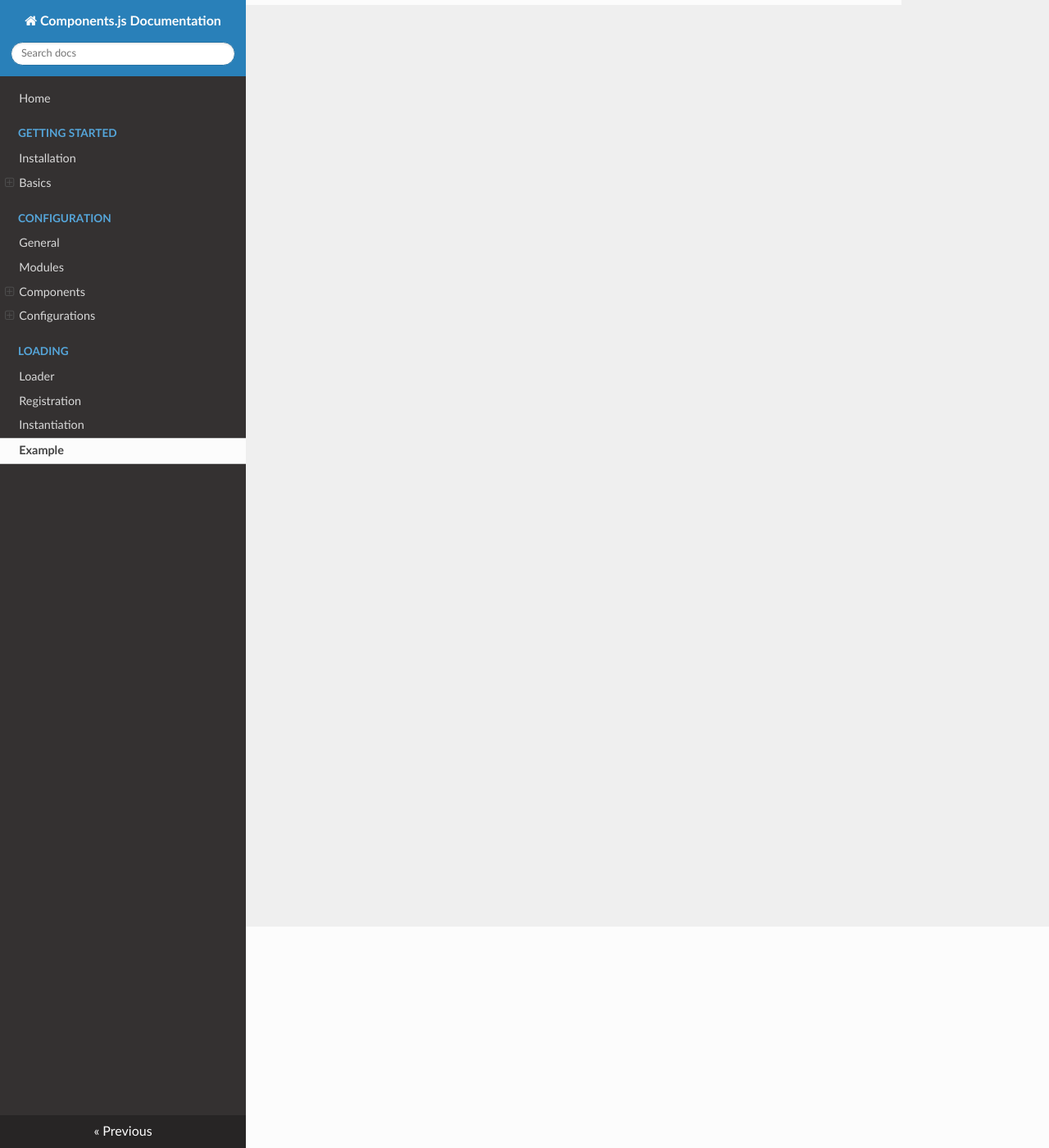
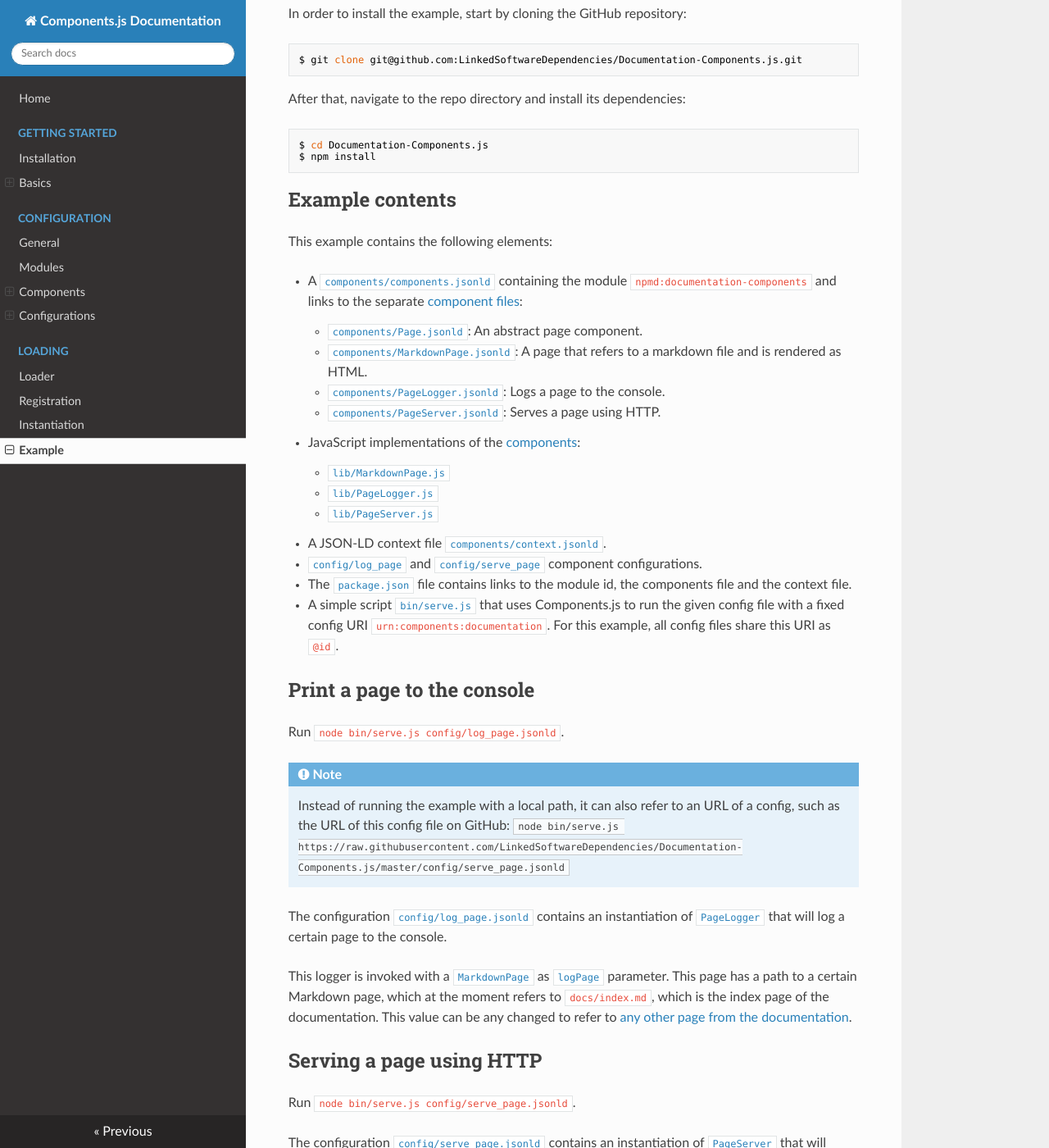
Before and after one commit to LinkedSoftwareDependencies/Documentation-Components.js, an MkDocs documentation site: the page built from docs/example.md, in a window 1280 px wide and 1400 px high, scrolled down 270 px. Shown: the whole window at 82% size. Built offline with MkDocs 1.6.1, drawn with Linux system fonts in a browser that asks for light colours; nearby versions of some CDN libraries; old or Windows-style settings are respelled for this version of MkDocs; some of the changed text lies outside the part shown.

Commit message:
Explain example in documentation

````diff
--- a/docs/example.md
+++ b/docs/example.md
@@ -1 +1,66 @@
-TODO
+As an example, this documentation has been made self-instantiatable using Components.js
+
+The necessary files for this instantiation are available on [the GitHub repository of this documentation](https://github.com/LinkedSoftwareDependencies/Documentation-Components.js).
+
+## Installation
+
+In order to install the example, start by cloning the GitHub repository:
+
+```bash
+$ git clone git@github.com:LinkedSoftwareDependencies/Documentation-Components.js.git
+```
+
+After that, navigate to the repo directory and install its dependencies:
+
+```bash
+$ cd Documentation-Components.js
+$ npm install
+```
+
+## Example contents
+
+This example contains the following elements:
+
+* A [`components/components.jsonld`](https://github.com/LinkedSoftwareDependencies/Documentation-Components.js/blob/master/components/components.jsonld) containing the module `npmd:documentation-components` and links to the separate [component files](https://github.com/LinkedSoftwareDependencies/Documentation-Components.js/tree/master/components):
+    * [`components/Page.jsonld`](https://github.com/LinkedSoftwareDependencies/Documentation-Components.js/blob/master/components/Page.jsonld): An abstract page component.
+    * [`components/MarkdownPage.jsonld`](https://github.com/LinkedSoftwareDependencies/Documentation-Components.js/blob/master/components/MarkdownPage.jsonld): A page that refers to a markdown file and is rendered as HTML.
+    * [`components/PageLogger.jsonld`](https://github.com/LinkedSoftwareDependencies/Documentation-Components.js/blob/master/components/PageLogger.jsonld): Logs a page to the console.
+    * [`components/PageServer.jsonld`](https://github.com/LinkedSoftwareDependencies/Documentation-Components.js/blob/master/components/PageServer.jsonld): Serves a page using HTTP.
+* JavaScript implementations of the [components](https://github.com/LinkedSoftwareDependencies/Documentation-Components.js/tree/master/lib):
+    * [`lib/MarkdownPage.js`](https://github.com/LinkedSoftwareDependencies/Documentation-Components.js/blob/master/lib/MarkdownPage.js)
+    * [`lib/PageLogger.js`](https://github.com/LinkedSoftwareDependencies/Documentation-Components.js/blob/master/lib/PageLogger.js)
+    * [`lib/PageServer.js`](https://github.com/LinkedSoftwareDependencies/Documentation-Components.js/blob/master/lib/PageServer.js)
+* A JSON-LD context file [`components/context.jsonld`](https://github.com/LinkedSoftwareDependencies/Documentation-Components.js/blob/master/components/context.jsonld).
+* [`config/log_page`](https://github.com/LinkedSoftwareDependencies/Documentation-Components.js/blob/master/config/log_page.jsonld) and [`config/serve_page`](https://github.com/LinkedSoftwareDependencies/Documentation-Components.js/blob/master/config/serve_page.jsonld) component configurations.
+* The [`package.json`](https://github.com/LinkedSoftwareDependencies/Documentation-Components.js/blob/master/package.json#L5-L9) file contains links to the module id, the components file and the context file.
+* A simple script [`bin/serve.js`](https://github.com/LinkedSoftwareDependencies/Documentation-Components.js/blob/master/bin/serve.js) that uses Components.js to run the given config file with a fixed config URI `urn:components:documentation`. For this example, all config files share this URI as `@id`.
+
+## Print a page to the console
+
+Run `node bin/serve.js config/log_page.jsonld`.
+
+!!! note
+    Instead of running the example with a local path,
+    it can also refer to an URL of a config, such as the URL of this config file on GitHub:
+    `node bin/serve.js https://raw.githubusercontent.com/LinkedSoftwareDependencies/Documentation-Components.js/master/config/serve_page.jsonld`
+
+The configuration [`config/log_page.jsonld`](https://github.com/LinkedSoftwareDependencies/Documentation-Components.js/blob/master/config/log_page.jsonld)
+contains an instantiation of [`PageLogger`](https://github.com/LinkedSoftwareDependencies/Documentation-Components.js/blob/master/components/PageLogger.jsonld)
+that will log a certain page to the console.
+
+This logger is invoked with a [`MarkdownPage`](https://github.com/LinkedSoftwareDependencies/Documentation-Components.js/blob/master/components/MarkdownPage.jsonld)
+as [`logPage`](https://github.com/LinkedSoftwareDependencies/Documentation-Components.js/blob/master/components/PageLogger.jsonld#L12-L16) parameter.
+This page has a path to a certain Markdown page, which at the moment refers to `docs/index.md`, which is the index page of the documentation.
+This value can be any changed to refer to [any other page from the documentation](https://github.com/LinkedSoftwareDependencies/Documentation-Components.js/tree/master/docs).
+
+## Serving a page using HTTP
+
+Run `node bin/serve.js config/serve_page.jsonld`.
+
+The configuration [`config/serve_page.jsonld`](https://github.com/LinkedSoftwareDependencies/Documentation-Components.js/blob/master/config/serve_page.jsonld)
+contains an instantiation of [`PageServer`](https://github.com/LinkedSoftwareDependencies/Documentation-Components.js/blob/master/components/PageServer.jsonld)
+that will serve a certain page via HTTP.
+
+This logger is invoked with a [`MarkdownPage`](https://github.com/LinkedSoftwareDependencies/Documentation-Components.js/blob/master/components/MarkdownPage.jsonld)
+as [`servePage`](https://github.com/LinkedSoftwareDependencies/Documentation-Components.js/blob/master/components/PageServer.jsonld#L12-L16) parameter
+and uses `8080` as default [`servePort`](https://github.com/LinkedSoftwareDependencies/Documentation-Components.js/blob/master/components/PageServer.jsonld#L19-L23).
````
Also changed, not shown: docs/index.md (+2 -0 lines), 1 other file.
